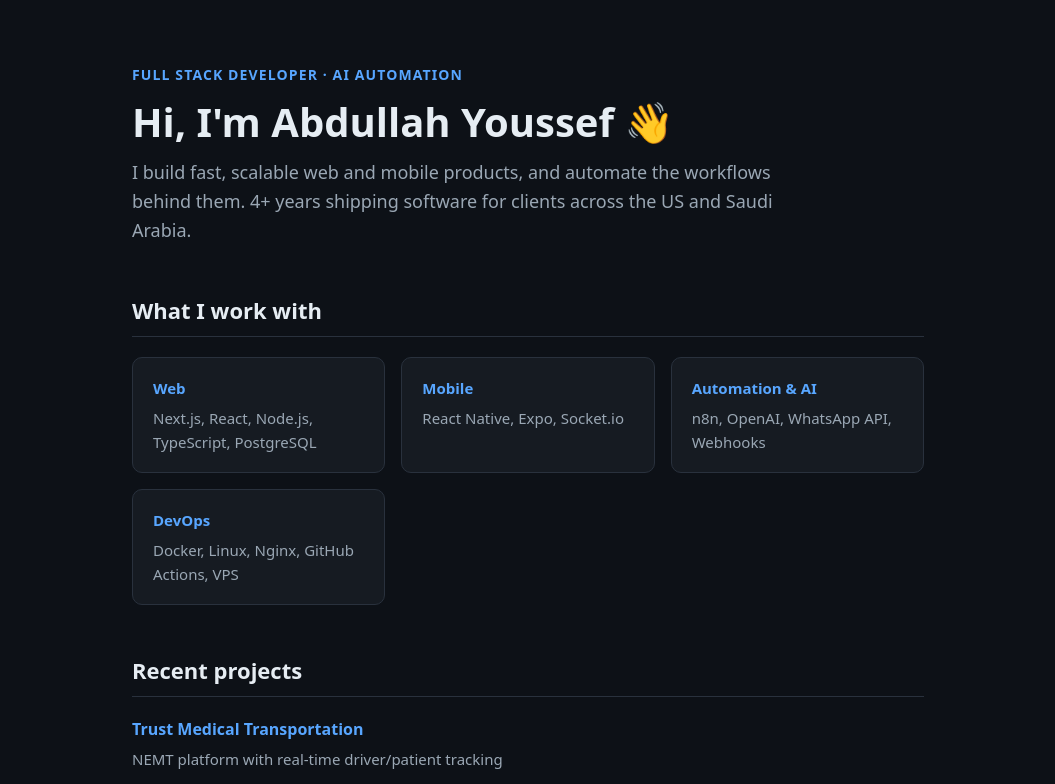
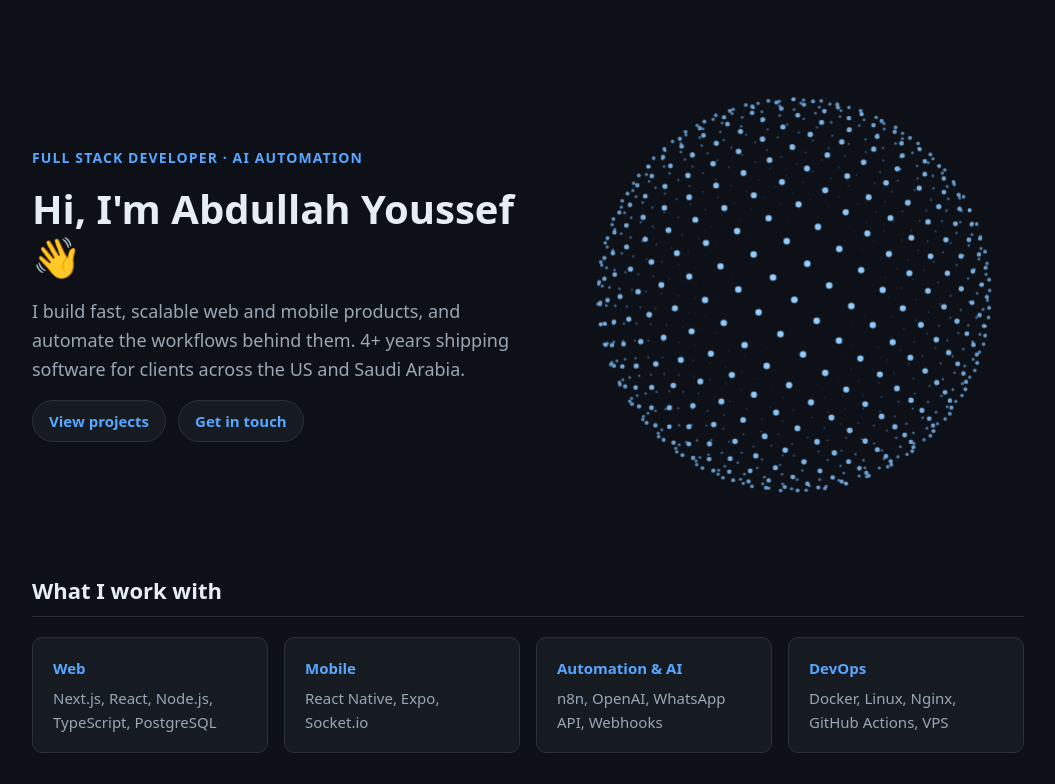
Before and after one commit to ap9ullah1/ap9ullah1, a website: page site/index.html in a window 1280 px wide. Shown: the top 784 px of the page, without its empty margins (112-1167 px from the left). Drawn offline with Linux system fonts and the light colour scheme.

Commit message:
Add interactive particle sphere hero

```diff
--- a/site/index.html
+++ b/site/index.html
@@ -9,6 +9,7 @@
   <body>
     <main class="page">
       <header class="hero">
+        <div class="hero-copy">
           <p class="eyebrow">Full Stack Developer · AI Automation</p>
           <h1>Hi, I'm Abdullah Youssef 👋</h1>
           <p class="lede">
@@ -16,6 +17,12 @@
             workflows behind them. 4+ years shipping software for clients across
             the US and Saudi Arabia.
           </p>
+          <div class="links">
+            <a href="#projects">View projects</a>
+            <a href="mailto:ap9ullah@gmail.com">Get in touch</a>
+          </div>
+        </div>
+        <canvas id="sphere" class="hero-sphere" aria-label="Interactive particle sphere"></canvas>
       </header>
 
       <section class="section">
@@ -40,7 +47,7 @@
         </div>
       </section>
 
-      <section class="section">
+      <section class="section" id="projects">
         <h2>Recent projects</h2>
         <ul class="projects">
           <li>
@@ -79,5 +86,6 @@
         </p>
       </section>
     </main>
+    <script src="/sphere.js"></script>
   </body>
 </html>
--- /dev/null
+++ b/site/sphere.js
@@ -0,0 +1,119 @@
+// Interactive particle sphere for the hero section (vanilla canvas, no deps).
+(function () {
+  const canvas = document.getElementById("sphere");
+  if (!canvas) return;
+  const ctx = canvas.getContext("2d");
+  const reduceMotion = window.matchMedia("(prefers-reduced-motion: reduce)").matches;
+
+  const COUNT = 900;
+  const points = [];
+  // Fibonacci sphere distribution for even spacing.
+  const golden = Math.PI * (3 - Math.sqrt(5));
+  for (let i = 0; i < COUNT; i++) {
+    const y = 1 - (i / (COUNT - 1)) * 2;
+    const r = Math.sqrt(1 - y * y);
+    const theta = golden * i;
+    points.push({ x: Math.cos(theta) * r, y, z: Math.sin(theta) * r });
+  }
+
+  let width = 0, height = 0, dpr = 1, radius = 0;
+  let rotX = 0.3, rotY = 0;
+  let velX = 0, velY = 0.0025;
+  let targetTiltX = 0, targetTiltY = 0, tiltX = 0, tiltY = 0;
+  let mouse = null;
+
+  function resize() {
+    const rect = canvas.getBoundingClientRect();
+    dpr = Math.min(window.devicePixelRatio || 1, 2);
+    width = rect.width;
+    height = rect.height;
+    canvas.width = width * dpr;
+    canvas.height = height * dpr;
+    ctx.setTransform(dpr, 0, 0, dpr, 0, 0);
+    radius = Math.min(width, height) * 0.4;
+  }
+
+  canvas.addEventListener("pointermove", (e) => {
+    const rect = canvas.getBoundingClientRect();
+    const mx = e.clientX - rect.left;
+    const my = e.clientY - rect.top;
+    mouse = { x: mx, y: my };
+    targetTiltY = ((mx / width) - 0.5) * 0.8;
+    targetTiltX = ((my / height) - 0.5) * 0.8;
+  });
+  canvas.addEventListener("pointerleave", () => {
+    mouse = null;
+    targetTiltX = targetTiltY = 0;
+  });
+
+  let dragging = false, lastX = 0, lastY = 0;
+  canvas.addEventListener("pointerdown", (e) => {
+    dragging = true;
+    lastX = e.clientX;
+    lastY = e.clientY;
+    canvas.setPointerCapture(e.pointerId);
+  });
+  canvas.addEventListener("pointerup", () => (dragging = false));
+  window.addEventListener("pointermove", (e) => {
+    if (!dragging) return;
+    velY = (e.clientX - lastX) * 0.0008;
+    velX = (e.clientY - lastY) * 0.0008;
+    lastX = e.clientX;
+    lastY = e.clientY;
+  });
+
+  function frame() {
+    rotY += velY;
+    rotX += velX;
+    if (!dragging) {
+      velY += (0.0025 - velY) * 0.02;
+      velX *= 0.95;
+    }
+    tiltX += (targetTiltX - tiltX) * 0.05;
+    tiltY += (targetTiltY - tiltY) * 0.05;
+
+    const ax = rotX + tiltX, ay = rotY + tiltY;
+    const cosX = Math.cos(ax), sinX = Math.sin(ax);
+    const cosY = Math.cos(ay), sinY = Math.sin(ay);
+    const cx = width / 2, cy = height / 2;
+    const fov = 3;
+
+    ctx.clearRect(0, 0, width, height);
+    const projected = [];
+    for (const p of points) {
+      let x = p.x * cosY - p.z * sinY;
+      let z = p.x * sinY + p.z * cosY;
+      let y = p.y * cosX - z * sinX;
+      z = p.y * sinX + z * cosX;
+      const scale = fov / (fov + z);
+      let sx = cx + x * radius * scale;
+      let sy = cy + y * radius * scale;
+      // Push particles away from the cursor for an interactive ripple.
+      if (mouse) {
+        const dx = sx - mouse.x, dy = sy - mouse.y;
+        const dist = Math.hypot(dx, dy);
+        if (dist < 90 && dist > 0.01) {
+          const f = (1 - dist / 90) * 18;
+          sx += (dx / dist) * f;
+          sy += (dy / dist) * f;
+        }
+      }
+      projected.push({ sx, sy, z, scale });
+    }
+    projected.sort((a, b) => b.z - a.z);
+    for (const p of projected) {
+      const depth = (1 - p.z) / 2; // 0 back .. 1 front
+      const alpha = 0.15 + depth * 0.85;
+      const size = 0.6 + depth * 1.6;
+      ctx.fillStyle = `rgba(${Math.round(88 + depth * 60)}, ${Math.round(166 + depth * 40)}, 255, ${alpha})`;
+      ctx.beginPath();
+      ctx.arc(p.sx, p.sy, size * p.scale, 0, Math.PI * 2);
+      ctx.fill();
+    }
+    if (!reduceMotion) requestAnimationFrame(frame);
+  }
+
+  window.addEventListener("resize", resize);
+  resize();
+  frame();
+})();
--- a/site/styles.css
+++ b/site/styles.css
@@ -21,7 +21,7 @@ body {
 }
 
 .page {
-  max-width: 840px;
+  max-width: 1040px;
   margin: 0 auto;
   padding: 64px 24px 80px;
   display: flex;
@@ -30,9 +30,38 @@ body {
 }
 
 .hero {
+  display: grid;
+  grid-template-columns: 1.1fr 1fr;
+  align-items: center;
+  gap: 24px;
+  min-height: 420px;
+}
+
+.hero-copy {
   display: flex;
   flex-direction: column;
-  gap: 12px;
+  gap: 16px;
+}
+
+.hero-sphere {
+  width: 100%;
+  aspect-ratio: 1 / 1;
+  cursor: grab;
+  touch-action: none;
+}
+
+.hero-sphere:active {
+  cursor: grabbing;
+}
+
+@media (max-width: 760px) {
+  .hero {
+    grid-template-columns: 1fr;
+  }
+  .hero-sphere {
+    max-width: 360px;
+    margin: 0 auto;
+  }
 }
 
 .eyebrow {
@@ -72,8 +101,20 @@ h2 {
 
 .stack-grid {
   display: grid;
-  grid-template-columns: repeat(auto-fit, minmax(240px, 1fr));
+  grid-template-columns: repeat(4, 1fr);
   gap: 16px;
+}
+
+@media (max-width: 900px) {
+  .stack-grid {
+    grid-template-columns: repeat(2, 1fr);
+  }
+}
+
+@media (max-width: 520px) {
+  .stack-grid {
+    grid-template-columns: 1fr;
+  }
 }
 
 .card {
```
Lines whose indentation alone changed are shown as unchanged.
